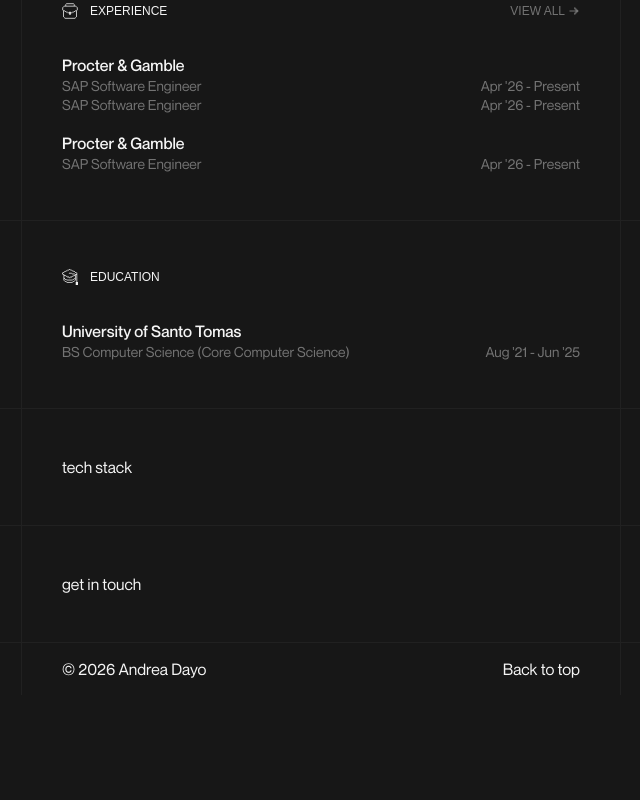
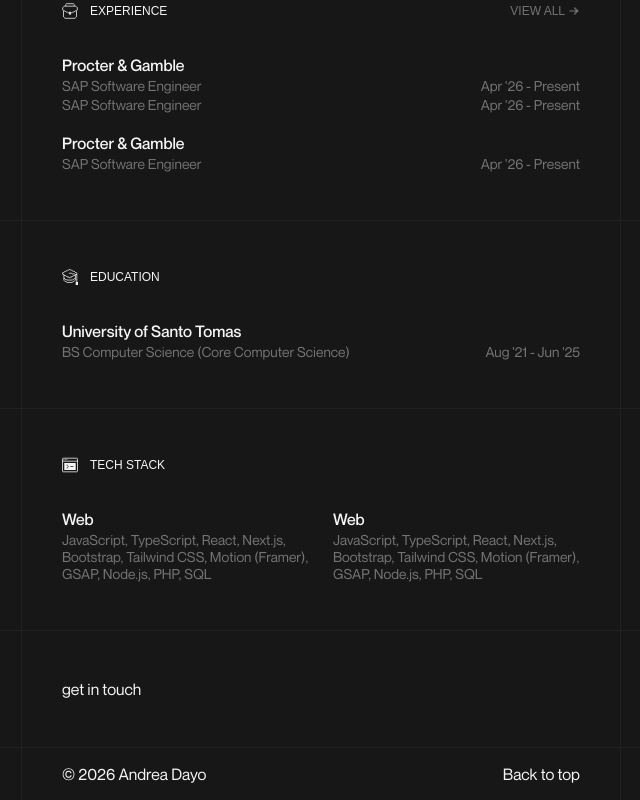
Before and after one commit to andreadayo/portfolio, a Next.js app: page / in a window 1280 px wide. Shown: the part 389-1189 px from the top of the page, without its empty margins (319-959 px from the left). Before the commit the page ends 1084 px from the top, so only its background shows below. Built offline with nearby package versions, Linux system fonts and the light colour scheme; a web font is replaced by a local one.

Commit message:
feat(tech-stack): add tech-stack section

```diff
--- a/components/Sections/TechStack/index.tsx
+++ b/components/Sections/TechStack/index.tsx
@@ -1,9 +1,31 @@
+import styles from "./styles.module.scss";
 import Container from "@/components/Container";
+import SectionHeader from "@/components/SectionHeader";
 
 export default function TechStack() {
   return (
-    <Container fillHeight>
-      <span>tech stack</span>
+    <Container>
+      <div className={styles.techstack}>
+        <SectionHeader headerIcon="tech-stack" headerLabel="Tech Stack" />
+
+        <div className={styles.techList}>
+          <div className={styles.techItem}>
+            <h2 className={styles.title}>Web</h2>
+            <span className={styles.subtitle}>
+              JavaScript, TypeScript, React, Next.js, Bootstrap, Tailwind CSS,
+              Motion (Framer), GSAP, Node.js, PHP, SQL
+            </span>
+          </div>
+
+          <div className={styles.techItem}>
+            <h2 className={styles.title}>Web</h2>
+            <span className={styles.subtitle}>
+              JavaScript, TypeScript, React, Next.js, Bootstrap, Tailwind CSS,
+              Motion (Framer), GSAP, Node.js, PHP, SQL
+            </span>
+          </div>
+        </div>
+      </div>
     </Container>
   );
 }
--- /dev/null
+++ b/components/Sections/TechStack/styles.module.scss
@@ -0,0 +1,34 @@
+.techstack {
+  width: 100%;
+  display: flex;
+  flex-direction: column;
+  gap: 2.25em;
+
+  .techList {
+    width: 100%;
+    display: grid;
+    grid-template-columns: 1fr 1fr;
+    gap: 1.5em;
+
+    .techItem {
+      display: flex;
+      flex-direction: column;
+      gap: 0.125em;
+
+      .title {
+        font-size: var(--text-base);
+        font-weight: 500;
+      }
+
+      .subtitle {
+        width: 100%;
+        display: flex;
+        justify-content: space-between;
+        align-items: center;
+
+        font-size: var(--text-sm);
+        color: var(--text-secondary);
+      }
+    }
+  }
+}
```
